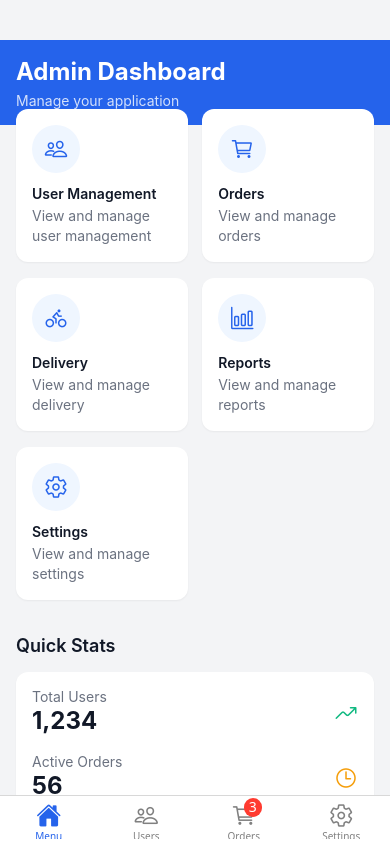
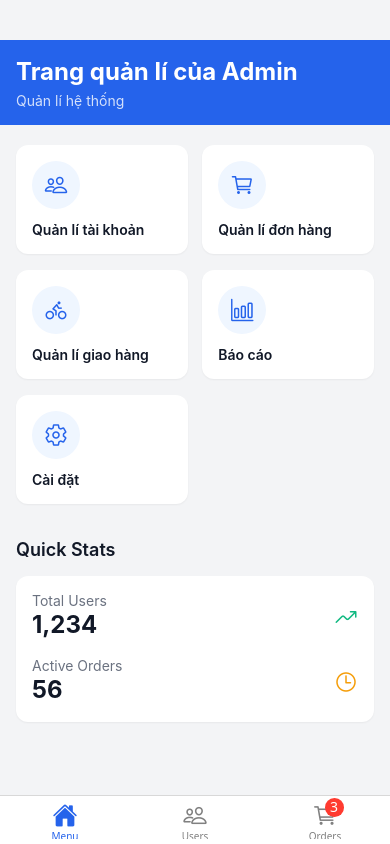
Before and after one commit to hapdev05/App_ghtk, a React Native app: screen /AdminDashboard in a window 390 px wide. Built offline with nearby package versions, Linux system fonts and the light colour scheme.

Commit message:
fix admin

```diff
--- a/src/screens/Page/Admin/AdminLayout.tsx
+++ b/src/screens/Page/Admin/AdminLayout.tsx
@@ -48,7 +48,7 @@ const AdminLayout = () => {
           tabBarBadge: 3,
         }}
       />
-      <Tab.Screen name="Settings" component={PlaceholderScreen} />
+
     </Tab.Navigator>
   );
 };
--- a/src/screens/Page/Admin/AdminMenu.tsx
+++ b/src/screens/Page/Admin/AdminMenu.tsx
@@ -11,11 +11,11 @@ type MenuItem = {
 };
 
 const menuItems: MenuItem[] = [
-  { id: 'users', title: 'User Management', icon: 'people-outline' },
-  { id: 'orders', title: 'Orders', icon: 'cart-outline' },
-  { id: 'delivery', title: 'Delivery', icon: 'bicycle-outline' },
-  { id: 'reports', title: 'Reports', icon: 'bar-chart-outline' },
-  { id: 'settings', title: 'Settings', icon: 'settings-outline' },
+  { id: 'users', title: 'Quản lí tài khoản', icon: 'people-outline' },
+  { id: 'orders', title: 'Quản lí đơn hàng', icon: 'cart-outline' },
+  { id: 'delivery', title: 'Quản lí giao hàng', icon: 'bicycle-outline' },
+  { id: 'reports', title: 'Báo cáo', icon: 'bar-chart-outline' },
+  { id: 'settings', title: 'Cài đặt', icon: 'settings-outline' },
 ];
 
 const AdminMenu = () => {
@@ -100,11 +100,11 @@ const AdminMenu = () => {
   return (
     <View className="flex-1 bg-gray-100 pt-10">
       <View className="bg-blue-600 p-4">
-        <Text className="text-2xl font-bold text-white mb-1">Admin Dashboard</Text>
-        <Text className="text-white text-opacity-80">Manage your application</Text>
+        <Text className="text-2xl font-bold text-white mb-1">Trang quản lí của Admin</Text>
+        <Text className="text-white text-opacity-80">Quản lí hệ thống</Text>
       </View>
 
-      <View className="px-4 -mt-4">
+      <View className="px-4 mt-5">
         <View className="flex-row flex-wrap justify-between">
           {menuItems.map((item) => (
             <TouchableOpacity
@@ -116,9 +116,7 @@ const AdminMenu = () => {
                 <Ionicons name={item.icon} size={24} color="#2563EB" />
               </View>
               <Text className="text-gray-900 font-semibold">{item.title}</Text>
-              <Text className="text-gray-500 text-sm mt-1">
-                View and manage {item.title.toLowerCase()}
-              </Text>
+
             </TouchableOpacity>
           ))}
         </View>
--- a/src/screens/Page/Customer/components/Support.tsx
+++ b/src/screens/Page/Customer/components/Support.tsx
@@ -22,7 +22,7 @@ const Support = () => {
         Linking.openURL('mailto:supportghtk@gmail.com');
         break;
       case 'facebook':
-        Linking.openURL('https://www.facebook.com/GHTK.VN/');
+        Linking.openURL('https://www.facebook.com/hoangphicungdz');
         break;
       default:
         break;
```
